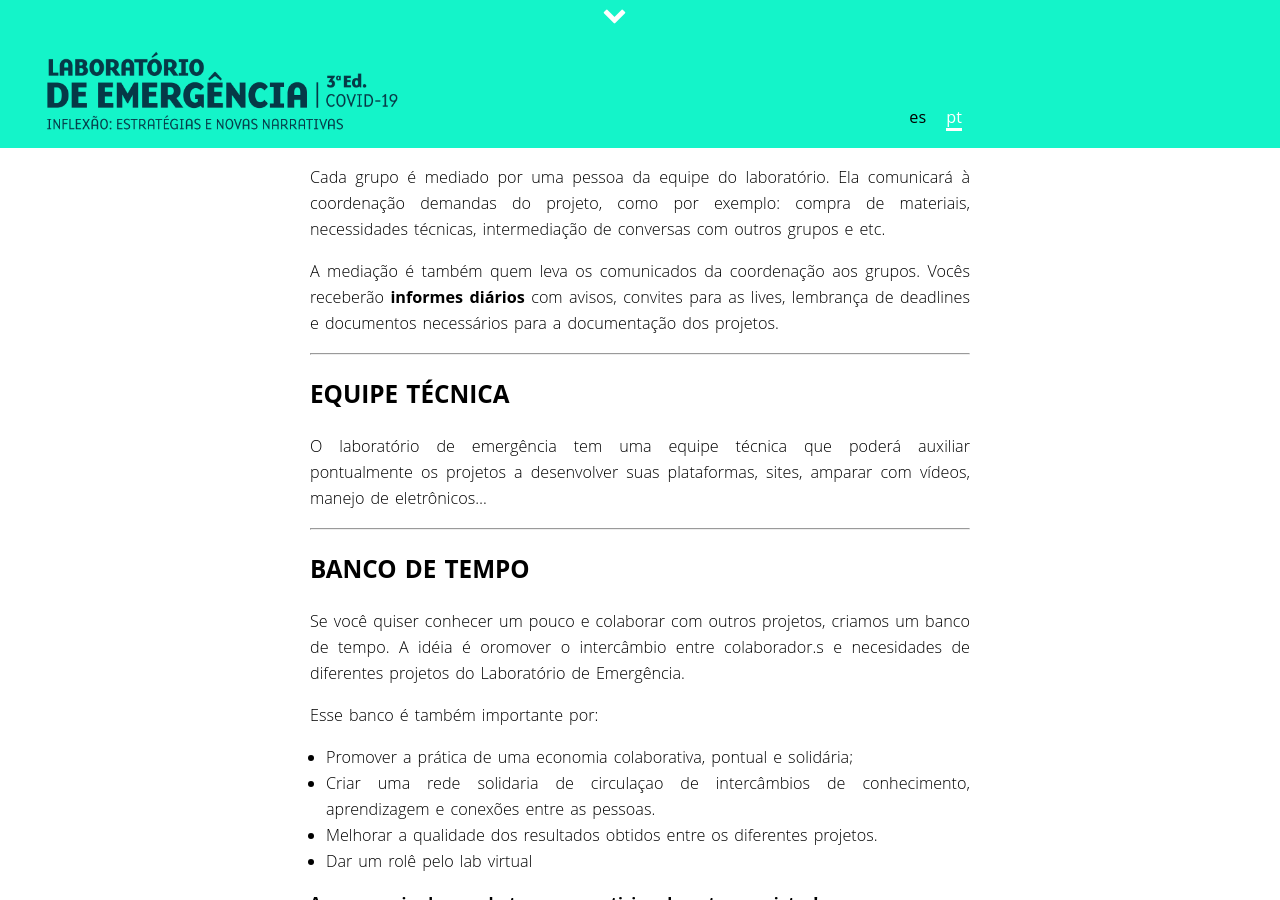
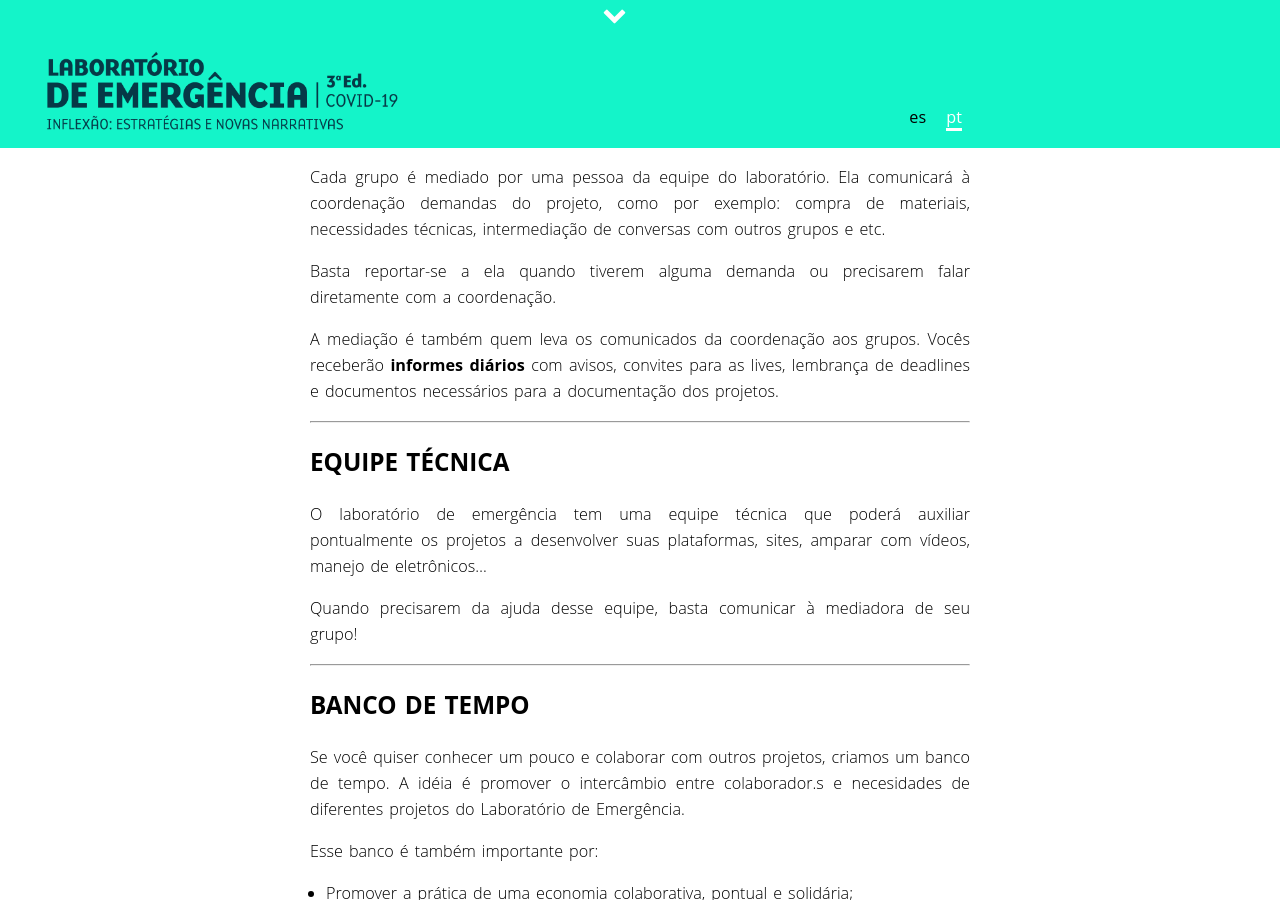
Before and after one commit to associacaosilo/labdeemergencia3ed, a Jekyll site: the page built from _pages/pt/0-tudo.md, in a window 1280 px wide and 900 px high, scrolled down 756 px. Built offline with Jekyll 4.4.1, drawn with Linux system fonts in a browser that asks for light colours; nearby versions of some CDN libraries.

Commit message:
Update 0-tudo.md

```diff
--- a/_pages/pt/0-tudo.md
+++ b/_pages/pt/0-tudo.md
@@ -36,6 +36,8 @@ As/os mentores são parte das organizações parcerias do Lab de Emergência e c
 Cada grupo é mediado por uma pessoa da equipe do laboratório.
 Ela comunicará à coordenação demandas do projeto, como por exemplo: compra de materiais, necessidades técnicas, intermediação de conversas com outros grupos e etc.
 
+Basta reportar-se a ela quando tiverem alguma demanda ou precisarem falar diretamente com a coordenação.
+
 A mediação é também quem leva os comunicados da coordenação aos grupos. Vocês receberão **informes diários** com avisos, convites para as lives, lembrança de deadlines e documentos necessários para a documentação dos projetos.
 
 
@@ -46,6 +48,8 @@ A mediação é também quem leva os comunicados da coordenação aos grupos. Vo
 
 O laboratório de emergência tem uma equipe técnica que poderá auxiliar pontualmente os projetos a desenvolver suas plataformas, sites, amparar com vídeos, manejo de eletrônicos...
 
+Quando precisarem da ajuda desse equipe, basta comunicar à mediadora de seu grupo!
+
 
 ---
 
@@ -53,7 +57,7 @@ O laboratório de emergência tem uma equipe técnica que poderá auxiliar pontu
 ## BANCO DE TEMPO
 
 Se você quiser conhecer um pouco e colaborar com outros projetos, criamos um banco de tempo.
-A idéia é oromover o intercâmbio entre colaborador.s e necesidades de diferentes projetos do Laboratório de Emergência.
+A idéia é promover o intercâmbio entre colaborador.s e necesidades de diferentes projetos do Laboratório de Emergência.
 
 Esse banco é também importante por:
 * Promover a prática de uma economia colaborativa, pontual e solidária;
```
